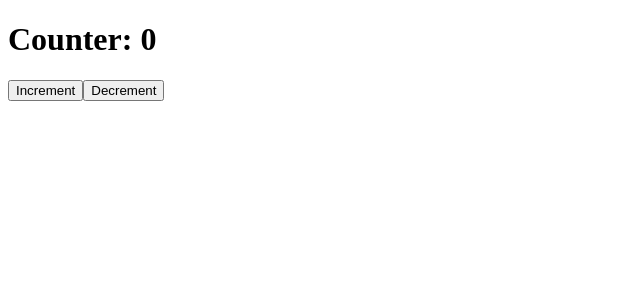
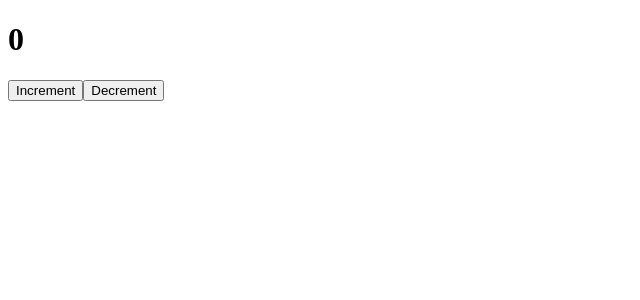
Before and after one commit to acciojob/counter-redux-AmeyPank, a React app: page / in a window 1280 px wide. Shown: the top 300 px of the page, without its empty margins (0-640 px from the left). Built offline with nearby package versions, Linux system fonts and the light colour scheme.

Commit message:
<h1>{counter}</h1>

```diff
--- a/src/components/Counter.js
+++ b/src/components/Counter.js
@@ -5,7 +5,7 @@ import { increment, decrement } from '../actions/actionsType';
 const Counter = ({ counter, increment, decrement }) => {
     return (
         <div>
-            <h1>Counter: {counter}</h1>
+            <h1>{counter}</h1>
             <button onClick={increment}>Increment</button>
             <button onClick={decrement}>Decrement</button>
         </div>
```
